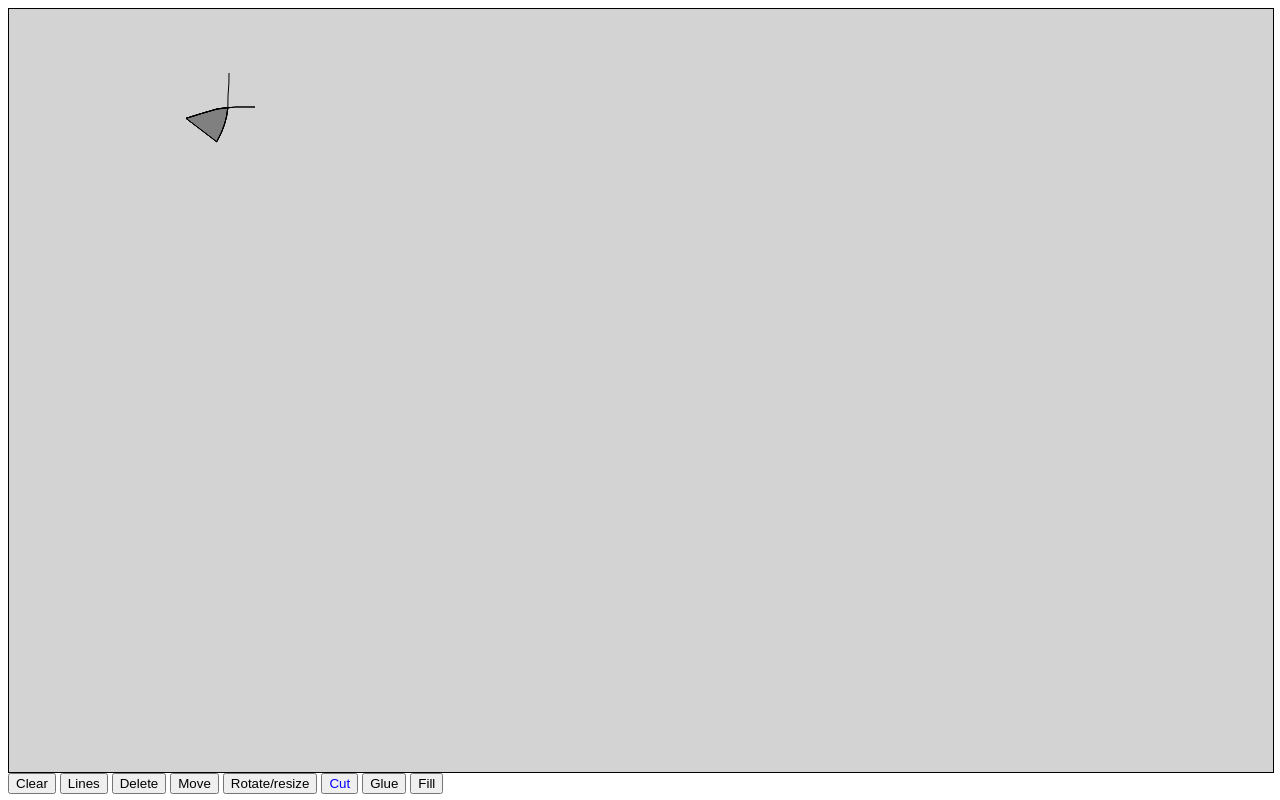
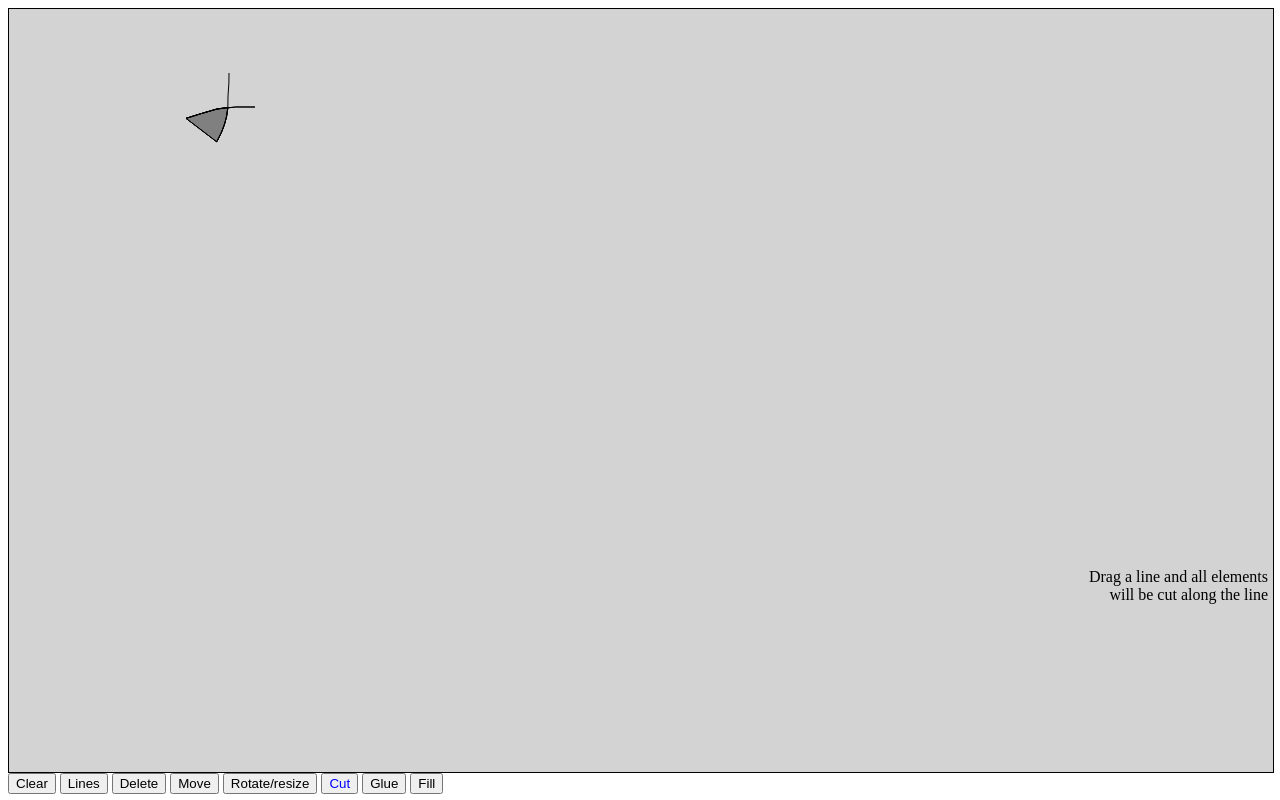
Before and after one commit to GrolauxDonatien/SketchADoodleJS, a plain HTML site: page index.html in a window 1280 px wide. Drawn offline with Linux system fonts and the light colour scheme.

Commit message:
Bugfixes & descriptions

```diff
--- a/app.js
+++ b/app.js
@@ -16,6 +16,10 @@ app = (() => {
         deselect() { }
     }
     let tool = noTool;
+
+    function setDescription(text) {
+        document.getElementById("description").innerHTML=text;
+    }
 
     document.getElementById("clear").addEventListener("click", () => {
         drawing.splice(0);
@@ -120,6 +124,7 @@ app = (() => {
     }
 
     document.getElementById("lines").addEventListener("click", () => {
+        setDescription("Click and drag mouse to draw lines");
         tool.deselect();
         tool = {
             mousedown(event) {
@@ -151,6 +156,7 @@ app = (() => {
     });
 
     document.getElementById("delete").addEventListener("click", () => {
+        setDescription("Click on the elements to delete");
         function erase(x,y){
             for (let i = drawing.length - 1; i >= 0; i--) {
                 let distance = toolkit.distanceWith(event.offsetX, event.offsetY, drawing[i]);
@@ -187,6 +193,7 @@ app = (() => {
     });
 
     document.getElementById("move").addEventListener("click", () => {
+        setDescription("Click an drag an element to move it");
         tool.deselect();
         let x, y;
         tool = {
@@ -222,6 +229,7 @@ app = (() => {
     });
 
     document.getElementById("rotate").addEventListener("click", () => {
+        setDescription("Click on an element to place an anchor<br>Then drag from another place to rotate/resize.");
         tool.deselect();
         let x1, y1, x2, y2, ox, oy, rx1, ry1, rx2, ry2;
         let mode;
@@ -326,6 +334,7 @@ app = (() => {
 
 
     document.getElementById("cut").addEventListener("click", () => {
+        setDescription("Drag a line and all elements will be cut along the line")
         tool.deselect();
         let x1, y1, x2, y2;
         let mode=false;
@@ -381,6 +390,7 @@ app = (() => {
     });
 
     document.getElementById("glue").addEventListener("click", () => {
+        setDescription("Drag a line and all elements touching the line will be glued together");
         tool.deselect();
         let x1, y1, x2, y2;
         let mode=false;
@@ -445,6 +455,7 @@ app = (() => {
 
 
     document.getElementById("fill").addEventListener("click", () => {
+        setDescription("Click a point inside an enclosed area to fill it with color");
         tool.deselect();
         struct=null;
         tool = {
--- a/index.html
+++ b/index.html
@@ -29,6 +29,7 @@
             </div>
         </div>
     </div>
+    <span id="description">Test123</span>
     <script src="Bezier2DToolkit.js"></script>
     <script src="bresenham.js"></script>
     <script src="Bezier2DToolkitFloodfill.js"></script>
--- a/style.css
+++ b/style.css
@@ -44,3 +44,12 @@ body {
 .selected {
     color:blue;
 }
+
+#description {
+    position: fixed;
+    bottom: 32px;
+    right: 12px;
+    width: 200px;
+    height: 200px;
+    text-align: right;
+}
```
